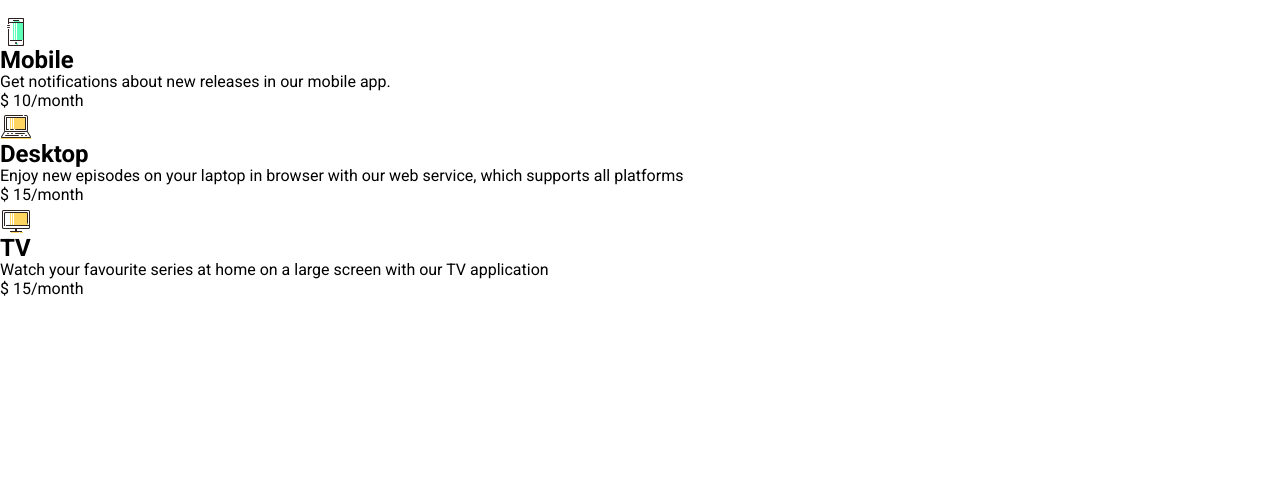
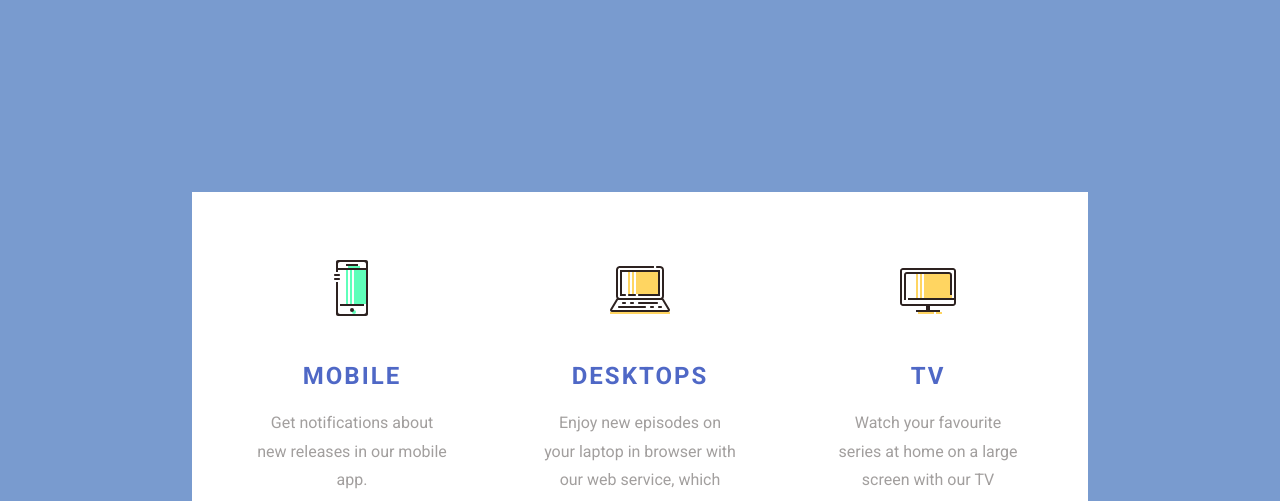
Before and after one commit to dwhenson/frontloops-challenges, a website: page markup/loop-1/step-1/index.html in a window 1280 px wide. Shown: the top 501 px of the page. Drawn offline with Linux system fonts and the light colour scheme.

Commit message:
⚡ ADD: complete layout and styles

```diff
--- a/markup/loop-1/step-1/index.html
+++ b/markup/loop-1/step-1/index.html
@@ -13,28 +13,37 @@
 	</head>
 
 	<body>
-		<section>
-			<ul role="list">
-				<li>
+		<section class="container">
+			<ul class="split" role="list">
+				<li class="flow-content">
 					<img src="img/device.svg" alt="" />
 					<h2>Mobile</h2>
 					<p>Get notifications about new releases in our mobile app.</p>
-					<p>$ <span>10</span>/month</p>
+					<p class="offer">
+						<span class="dollor">$</span>
+						<span class="price">10</span>/month
+					</p>
 				</li>
-				<li>
+				<li class="flow-content">
 					<img src="img/laptop.svg" alt="" />
-					<h2>Desktop</h2>
+					<h2>Desktops</h2>
 					<p>
 						Enjoy new episodes on your laptop in browser with our web service, which supports all
 						platforms
 					</p>
-					<p>$ <span>15</span>/month</p>
+					<p class="offer">
+						<span class="dollor">$</span>
+						<span class="price">15</span>/month
+					</p>
 				</li>
-				<li>
+				<li class="flow-content">
 					<img src="img/monitor.svg" alt="" />
 					<h2>TV</h2>
 					<p>Watch your favourite series at home on a large screen with our TV application</p>
-					<p>$ <span>15</span>/month</p>
+					<p class="offer">
+						<span class="dollor">$</span>
+						<span class="price">15</span>/month
+					</p>
 				</li>
 			</ul>
 		</section>
--- a/markup/loop-1/step-1/styles.css
+++ b/markup/loop-1/step-1/styles.css
@@ -1,3 +1,100 @@
+:root {
+	/* colors */
+	--clr-primary-100: #a29f9e;
+	--clr-primary-400: #4f68c6;
+	--clr-primary-900: #4d67cf;
+
+	/* spacing */
+	--spacer: 1.5em;
+
+	/* font weight */
+	--fw-400: 400;
+	--fw-500: 500;
+	--fw-700: 700;
+
+	/* font size */
+	--fs-300: 0.8rem;
+	--fs-400: 1rem;
+	--fs-500: 1.25rem;
+	--fs-600: 2rem;
+	--fs-900: 5rem;
+
+	/* font family */
+	--ff-body: "Roboto", sans-serif;
+}
+
+/* ==========================================================
+Global styles
+========================================================== */
 body {
-	font-family: roboto, sans-serif;
+	background-color: #799bcf;
+	font-family: var(--ff-body);
+	font-size: var(--fs-400);
+	font-weight: var(--fw-400);
+	line-height: 1.8;
+	color: var(--clr-primary-100);
+	text-align: center;
 }
+
+section {
+	background-color: #fff;
+	padding-top: 3em;
+	padding-right: 4em;
+	padding-bottom: 3em;
+	padding-left: 4em;
+}
+
+h2,
+.offer {
+	color: var(--clr-primary-400);
+	font-weight: var(--fw-700);
+	line-height: 0.7;
+}
+
+h2 {
+	text-transform: uppercase;
+	letter-spacing: 2px;
+}
+
+/* ==========================================================
+Utilities
+========================================================== */
+.container {
+	margin-top: 15%;
+	margin-left: 15%;
+	margin-right: 15%;
+}
+
+.flow-content > * + * {
+	margin-top: var(--spacer, 2em);
+}
+
+.split {
+	display: flex;
+	gap: calc(var(--spacer) * 4);
+}
+
+.split > * {
+	flex-basis: 100%;
+}
+
+/* ==========================================================
+Blocks
+========================================================== */
+
+/* Price card */
+
+img {
+	width: 4rem;
+	margin-bottom: 3em;
+	margin-left: auto;
+	margin-right: auto;
+}
+
+.price {
+	font-size: var(--fs-600);
+}
+
+.dollor {
+	vertical-align: top;
+}
```
